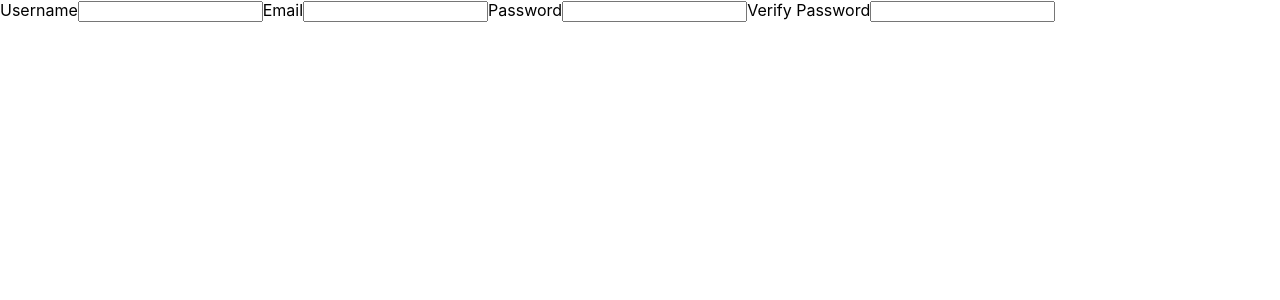
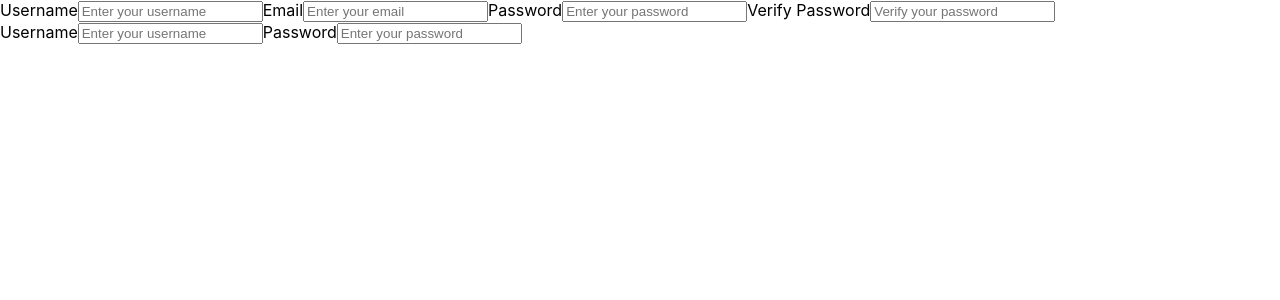
Before and after one commit to twidah/twidah-frontend, a React (Create React App) app: page / in a window 1280 px wide. Shown: the top 300 px of the page. Built offline with nearby package versions, Linux system fonts and the light colour scheme.

Commit message:
Finished the login form added somechanged to the Register also

```diff
--- a/src/App.js
+++ b/src/App.js
@@ -1,10 +1,12 @@
 import "./App.css";
+import LoginForm from "./comps/login/Login";
 import RegisterForm from "./comps/register/Register";
 
 function App() {
   return (
     <div>
       <RegisterForm />
+      <LoginForm />
     </div>
   );
 }
--- a/src/comps/login/Login.js
+++ b/src/comps/login/Login.js
@@ -0,0 +1,43 @@
+import React, { useState } from "react";
+
+const loginFormState = {
+  username: "",
+  password: "",
+};
+
+export default function LoginForm() {
+  const [login, setLogin] = useState(loginFormState);
+
+  const change = (e) => {
+    const { name, value } = e.target;
+    setLogin({ ...login, [name]: value });
+  };
+
+  return (
+    <form>
+      <label htmlFor="username">
+        {""}
+        Username
+        <input
+          type="text"
+          name="username"
+          placeholder="Enter your username"
+          value={login.username}
+          onChange={change}
+        />
+      </label>
+      <label htmlFor="password">
+        {""}
+        Password
+        <input
+          type="password"
+          name="password"
+          placeholder="Enter your password"
+          value={login.password}
+          onChange={change}
+        />
+      </label>
+      {/* <button onClick={}>Login</button> */}
+    </form>
+  );
+}
--- a/src/comps/register/Register.js
+++ b/src/comps/register/Register.js
@@ -23,6 +23,7 @@ export default function RegisterForm() {
         <input
           type="text"
           name="username"
+          placeholder="Enter your username"
           value={form.username}
           onChange={change}
         />
@@ -30,19 +31,37 @@ export default function RegisterForm() {
       <label htmlFor="email">
         {""}
         Email
-        <input type="email" name="email" value={form.email} onChange={change} />
+        <input
+          type="email"
+          name="email"
+          placeholder="Enter your email"
+          value={form.email}
+          onChange={change}
+        />
       </label>
       <label htmlFor="password">
         {""}
         Password
-        <input type="password" name="password" onChange={change} />
+        <input
+          type="password"
+          name="password"
+          placeholder="Enter your password"
+          value={form.password}
+          onChange={change}
+        />
       </label>
       <label htmlFor="password">
         {""}
         Verify Password
-        <input type="password" name="verifyPassword" onChange={change} />
+        <input
+          type="password"
+          name="verifyPassword"
+          placeholder="Verify your password"
+          value={form.verifyPassword}
+          onChange={change}
+        />
       </label>
-      {/* <button onClick={}>Submit</button> */}
+      {/* <button onClick={}></button> */}
     </form>
   );
 }
```
